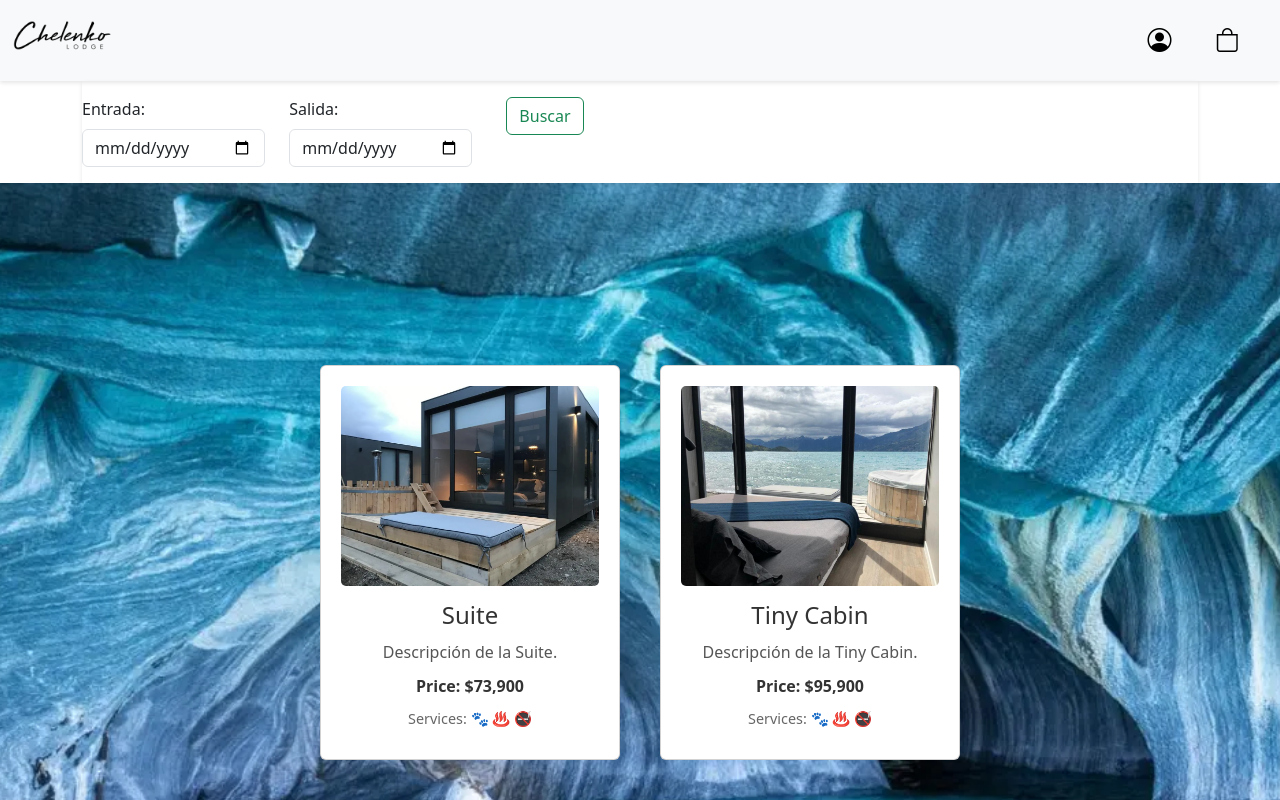
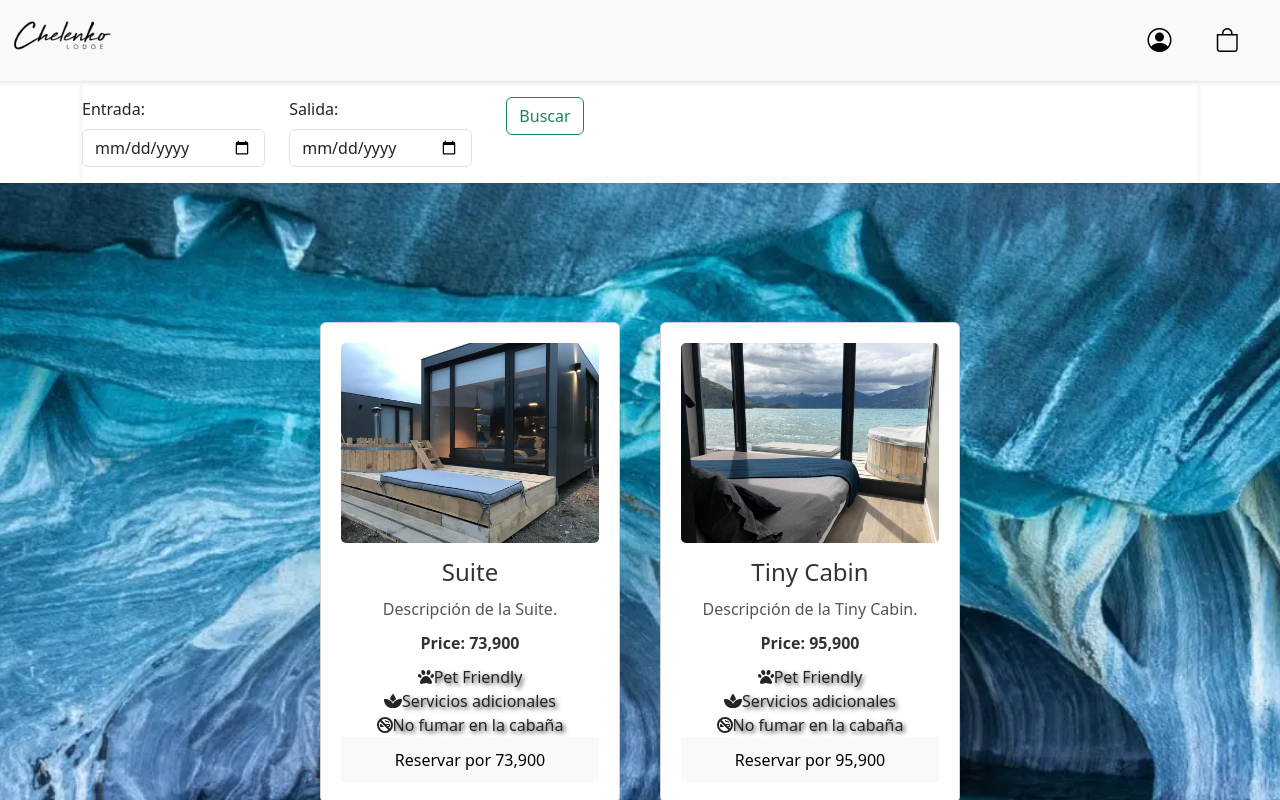
Before and after one commit to matihtgens/ChelenkoLodge-OTA, a React (Vite) app: page / in a window 1280 px wide. Shown: the top 800 px of the page. Built offline with nearby package versions, Linux system fonts and the light colour scheme.

Commit message:
actualizacion jenny 17/10 17:31

```diff
--- a/package.json
+++ b/package.json
@@ -10,6 +10,8 @@
     "preview": "vite preview"
   },
   "dependencies": {
+    "@fortawesome/free-solid-svg-icons": "^6.6.0",
+    "@fortawesome/react-fontawesome": "^0.2.2",
     "boostrap": "^2.0.0",
     "bootstrap": "^5.3.3",
     "react": "^18.3.1",
--- a/src/components/ApiFakeCard.jsx
+++ b/src/components/ApiFakeCard.jsx
@@ -1,28 +1,33 @@
-import { useNavigate } from "react-router-dom";
-import suiteImage from "../assets/img/suitecard.jpg";  // Ruta correcta para la imagen de la suite
-import tinyImage from "../assets/img/tinycard.jpg";  // Asegúrate de q
+import React from 'react';
+import { useNavigate } from 'react-router-dom';
+import { FontAwesomeIcon } from '@fortawesome/react-fontawesome';  // Importamos el componente para los íconos
+import { faPaw, faSpa, faBanSmoking } from '@fortawesome/free-solid-svg-icons'; // Importamos los íconos
+import suiteImage from "../assets/img/suitecard.jpg";
+import tinyImage from "../assets/img/tinycard.jpg";
 import './ApiFakeCard.css';
-
-
-
-
-
-
 
 const ApiFakeCard = () => {
   const cardsData = [
     {
       title: 'Suite',
-      price: '$73,900',
-      services: ['🐾', '♨️', '🚭'],
-      img: suiteImage,  // Usa la imagen importada
+      price: '73,900',
+      conditions: [
+        { icon: faPaw, text: 'Pet Friendly' },
+        { icon: faSpa, text: 'Servicios adicionales' },
+        { icon: faBanSmoking, text: 'No fumar en la cabaña' }
+      ],
+      img: suiteImage,
       description: 'Descripción de la Suite.'
     },
     {
       title: 'Tiny Cabin',
-      price: '$95,900',
-      services: ['🐾', '♨️', '🚭'],
-      img: tinyImage,  // Usa la imagen importada
+      price: '95,900',
+      conditions: [
+        { icon: faPaw, text: 'Pet Friendly' },
+        { icon: faSpa, text: 'Servicios adicionales' },
+        { icon: faBanSmoking, text: 'No fumar en la cabaña' }
+      ],
+      img: tinyImage,
       description: 'Descripción de la Tiny Cabin.'
     }
   ];
@@ -35,7 +40,15 @@ const ApiFakeCard = () => {
           <h3>{card.title}</h3>
           <p>{card.description}</p>
           <p>Price: {card.price}</p>
-          <p>Services: {card.services.join(' ')}</p>
+          <div className="conditions">
+            {card.conditions.map((condition, idx) => (
+              <div key={idx} className="condition-item">
+                <FontAwesomeIcon icon={condition.icon} className="condition-icon" />
+                <span>{condition.text}</span>
+              </div>
+            ))}
+          </div>
+          <button className="price-btn">Reservar por {card.price}</button>
         </div>
       ))}
     </div>
--- a/src/components/apifakecard.css
+++ b/src/components/apifakecard.css
@@ -63,3 +63,20 @@
     color: #666;
     text-shadow: none; /* Elimina cualquier sombra de texto */
 }
+
+/* Botón de precio */
+.price-button {
+    background-color: #20c997;  /* Color verde agua */
+    color: white;
+    border: none;
+    padding: 10px 20px;
+    font-size: 1rem;
+    border-radius: 5px;
+    cursor: pointer;
+    transition: background-color 0.3s ease;
+    margin-top: 10px;
+}
+
+.price-button:hover {
+    background-color: #17a085;  /* Cambio de color en hover */
+}
```
Also changed, not shown: src/components/card.css (+17 -1 lines), 1 other file (tests, documents, lock files or other folders).
